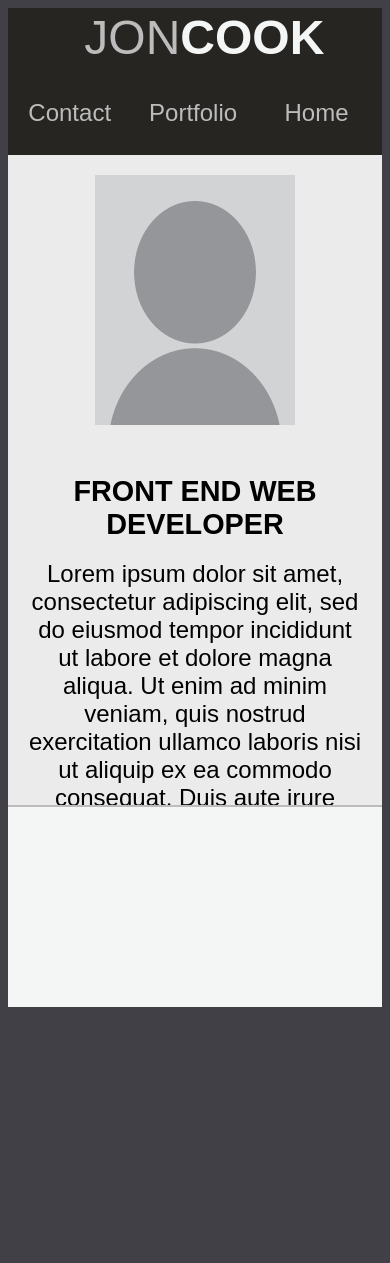
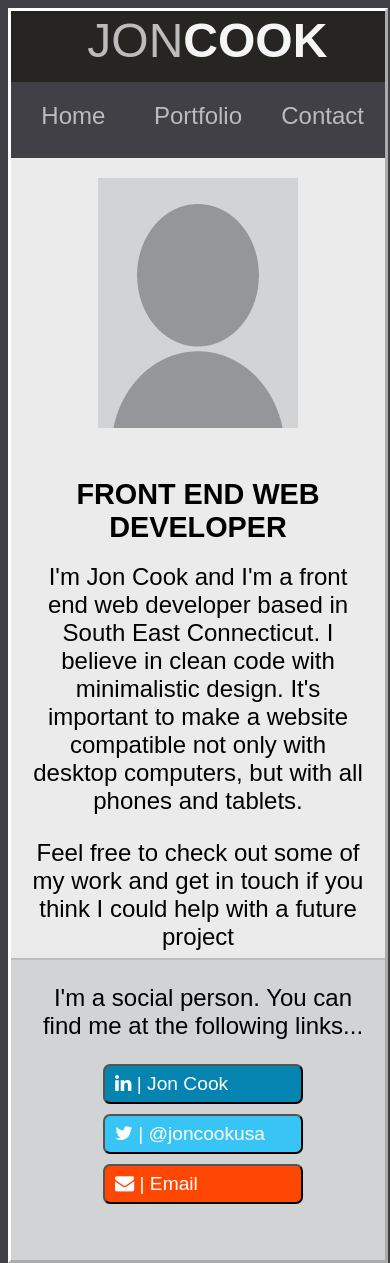
Before and after one commit to joncookusa/portfolio, a plain HTML site: page index2.html in a window 390 px wide. Before the commit the page ends 1015 px from the top, so only its background shows below. Drawn offline with Linux system fonts and the light colour scheme; a web font is replaced by a local one.

Commit message:
Add social media links and text content

```diff
--- a/css/style2.css
+++ b/css/style2.css
@@ -1,39 +1,66 @@
 .container {
     display: flex;
     flex-wrap: wrap;
+    border-style: outset;
+    border-width: 3px;
+    border-color: white;
 }
 
 .box {
     width: 100%;
 }
 
-.blue {
+.side-section {
     background-color: #EBEBEB;
     height: 100px;
 }
 
-.red {
+.logo-section {
     background-color: #262522;
 }
 
-.green {
+.header-section {
     background-color: #262522;
 }
 
-.purple {
+.main-section {
     background-color: #EBEBEB;
     height: 600px;
 }
 
-.yellow {
+.photo-section {
     background-color: #EBEBEB;
     height: 600px;
     text-align: center;
 }
 
-.purple img {
+.main-section img {
     float: left;
     margin-right: 20px;
+}
+
+.text-center {
+    text-align: center;
+}
+
+button {
+    background-color: #0684B1;
+    width: 200px;
+    height: 40px;
+    margin-bottom: 10px;
+    border-radius: 7px;
+    font-size: 0.8em;
+    text-align: left;
+    color: white;
+    padding-left: 10px;
+}
+
+.twitter {
+    background-color: #38C5F5;
+}
+
+.email {
+    background-color: #FF4704;
 }
 
 body {
@@ -66,7 +93,13 @@ body {
     padding-bottom: 28px;
     text-align: center;
     float: left;
-    width: 33%;
+    width: 33.333%;
+}
+
+.link:hover {
+    background-color: #12110F;
+    color: #F4F6F5;
+    cursor: pointer;
 }
 
 .about {
@@ -79,6 +112,10 @@ body {
 
 .main-content {
     margin: 20px 0 20px 20px;
+}
+
+.side-content {
+    margin: 20px 20px 20px 20px;
 }
 
 .photo-content {
@@ -95,23 +132,23 @@ body {
 }
 
 @media screen and (min-width : 700px) {
-    .yellow {
+    .photo-section {
         width: 25%;
     }
 
-    .red {
+    .logo-section {
         width: 30%;
     }
 
-    .green {
+    .nav-section {
         width: 70%;
     }
 
-    .purple {
+    .main-section {
         width: 50%;
     }
 
-    .blue {
+    .side-section {
         width: 25%;
         height: 600px;
     }
@@ -135,20 +172,23 @@ body {
 }
 
 @media screen and (max-width: 900px) {
-    .purple {
+    .main-section {
         width: 67%;
+        height: 450px;
     }
 
-    .blue {
+    .side-section {
         width: 100%;
         height: 200px;
         border-top: 2px solid #BCBCBC;
         padding-left: 10px;
-        background-color: #F4F6F5;
+        background-color: #D2D3D4;
+        text-align: center;
     }
 
-    .yellow {
+    .photo-section {
         width: 33%;
+        height: 450px;
     }
 
     .main-content {
@@ -157,12 +197,12 @@ body {
 }
 
 @media screen and (max-width: 700px) {
-    .purple {
+    .main-section {
         width: 100%;
-        height: 350px;
+        height: 380px;
     }
 
-    .yellow {
+    .photo-section {
         width: 100%;
         height: 300px;
     }
@@ -174,9 +214,23 @@ body {
     }
 }
 
+@media screen and (max-width: 550px) {
+    .main-section {
+        height: 440px;
+    }
+}
+
 @media screen and (max-width: 460px) {
     .section-header {
         font-size: 1.8em;
+    }
+
+    .main-section {
+        height: 500px;
+    }
+
+    .side-section {
+        height: 300px;
     }
 }
 
@@ -184,4 +238,8 @@ body {
     .section-header {
         font-size: 1.4em;
     }
+
+    .main-section {
+        height: 550px;
+    }
 }
--- a/index2.html
+++ b/index2.html
@@ -5,39 +5,54 @@
         <meta name="viewport" content="width=device-width, initial-scale=1.0">
         <title>Jon Cook Portfolio</title>
         <link rel="stylesheet" href="css/style2.css">
+        <link rel="stylesheet prefetch" href="https://maxcdn.bootstrapcdn.com/font-awesome/4.6.1/css/font-awesome.min.css">
         <link href="https://fonts.googleapis.com/css?family=Darker+Grotesque|Open+Sans&display=swap" rel="stylesheet">
     </head>
     <body>
         <div class="container">
-            <div class="box red">
+            <div class="box logo-section">
                 <div class="brand">
                     <span class="firstname">JON</span><span class="secondname">COOK</span>
                 </div>
             </div>
-            <div class="box green">
+            <div class="box nav-section">
                 <nav>
+                    <div class="link">Home</div>
+                    <div class="link">Portfolio</div>
                     <div class="link">Contact</div>
-                    <div class="link">Portfolio</div>
-                    <div class="link">Home</div>
                 </nav>
             </div>
-            <div class="box yellow">
+            <div class="box photo-section">
                 <div class="photo-content">
                     <img src="images/placeholder.png">
                 </div>
             </div>
-            <div class="box purple">
+            <div class="box main-section">
                 <div class="main-content">
                     <div class="inner-main-content">
                         <p>
                             <h1 class="section-header">FRONT END WEB DEVELOPER</h1>
-                            <span class="about">Lorem ipsum dolor sit amet, consectetur adipiscing elit, sed do eiusmod tempor incididunt ut labore et dolore magna aliqua. Ut enim ad minim veniam, quis nostrud exercitation ullamco laboris nisi ut aliquip ex ea commodo consequat. Duis aute irure dolor in reprehenderit in voluptate velit esse cillum dolore eu fugiat nulla pariatur. Excepteur sint occaecat cupidatat non proident, sunt in culpa qui officia deserunt mollit anim id est laborum.</span>
+                            <span class="about">I'm Jon Cook and I'm a front end web developer based in South East Connecticut. I believe in
+                            clean code with minimalistic design. It's important to make a website compatible not only with desktop computers,
+                            but with all phones and tablets.</span>
                         </p>
+                        <p class="about">Feel free to check out some of my work and get in touch if you think I could help with a future project</p>
                     </div>
                 </div>
 
             </div>
-            <div class="box blue"></div>
+            <div class="box side-section">
+                <div class="side-content about">
+                    <p>
+                        I'm a social person. You can find me at the following links...
+                    </p>
+                    <div class="text-center">
+                        <button><i class="fa fa-linkedin"></i> | Jon Cook</button>
+                        <button class="twitter"><i class="fa fa-twitter"></i> | @joncookusa</button>
+                        <button class="email"><i class="fa fa-envelope"></i> | Email</button>
+                    </div>
+                </div>
+            </div>
         </div>
     </body>
 </html>
```
